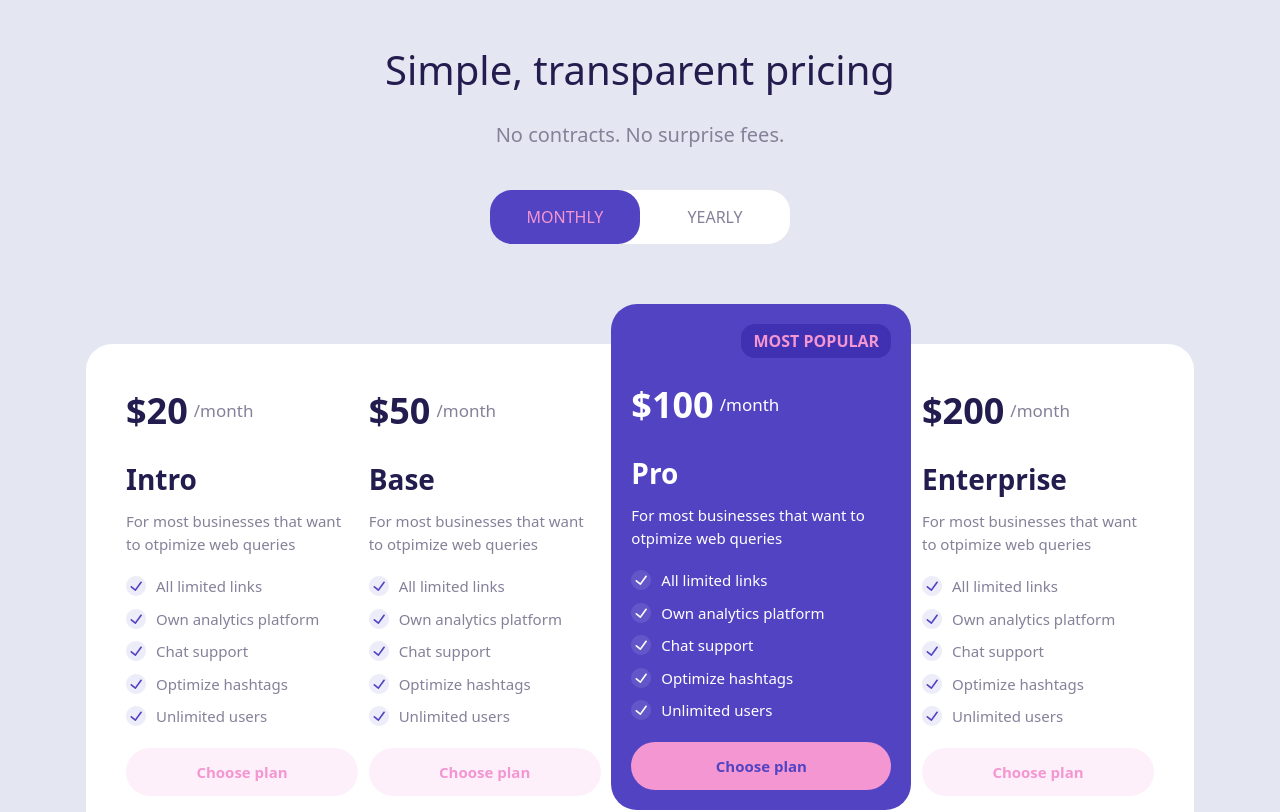
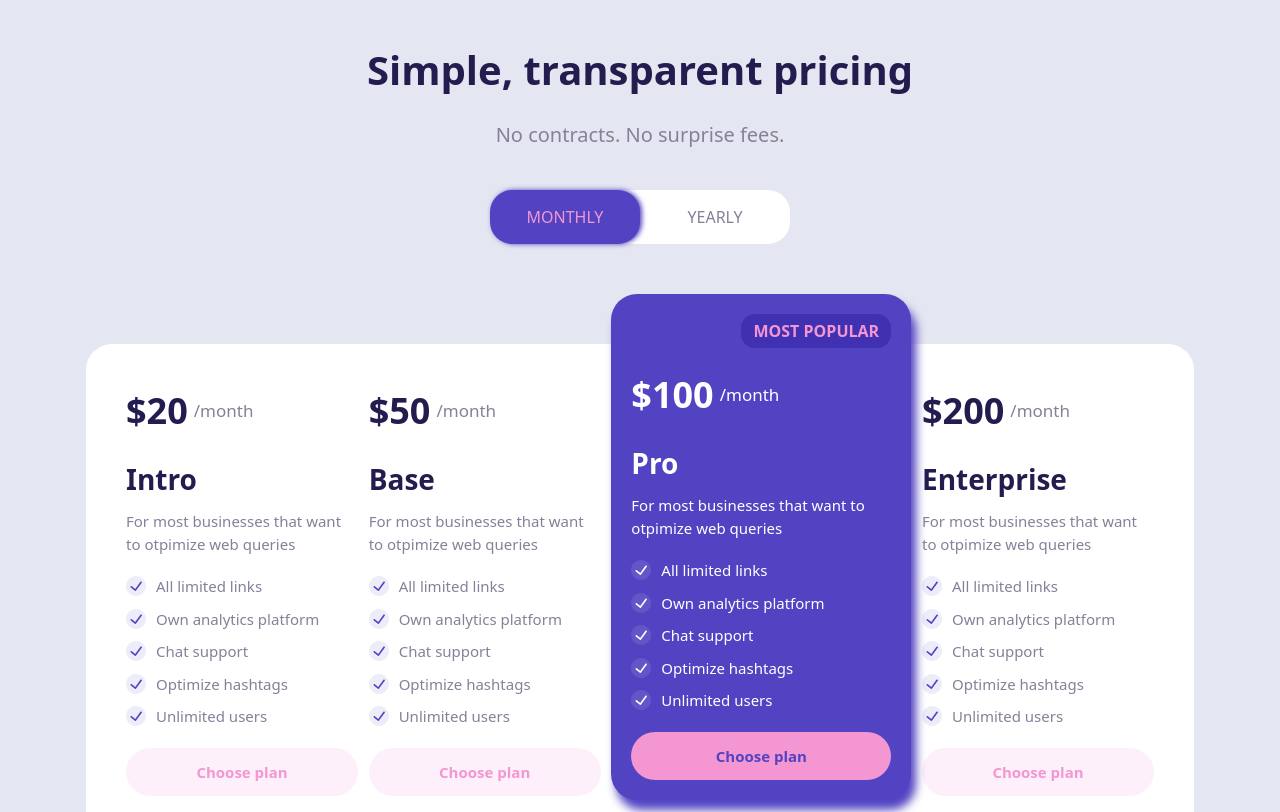
Before and after one commit to bhimadev/tailwindcss-html-ui, a plain HTML site: page 4/index.html in a window 1280 px wide. Shown: the top 812 px of the page. Drawn offline with nearby package versions, Linux system fonts and the light colour scheme.

Commit message:
designed

```diff
--- a/4/index.html
+++ b/4/index.html
@@ -28,20 +28,24 @@
   </head>
   <body class="bg-[#E4E6F1]">
     <div class="container">
-      <div class="flex flex-col items-center gap-[40px] py-[40px]">
+      <div
+        class="flex flex-col items-center gap-[20px] md:gap-[40px] py-[40px]"
+      >
         <!-- Heading   -->
-        <div class="flex flex-col gap-[20px]">
-          <div class="text-[40px] font-heavy text-[#231D4F]">
+        <div class="flex flex-col gap-[12px] md:gap-[20px]">
+          <div class="text-[24px] md:text-[40px] font-bold text-[#231D4F]">
             Simple, transparent pricing
           </div>
-          <div class="text-[20px] font-medium text-[#848199] text-center">
+          <div
+            class="text-[16px] md:text-[20px] font-medium text-[#848199] text-center"
+          >
             No contracts. No surprise fees.
           </div>
         </div>
         <!-- Tab   -->
         <div class="flex w-[300px] rounded-[22px] bg-white">
           <div
-            class="flex-1 py-[15px] rounded-[22px] text-center bg-[#5243C2] text-[#F496D1] drop-shadow-[#5243C2]/50"
+            class="flex-1 py-[15px] rounded-[22px] text-center bg-[#5243C2] text-[#F496D1] shadow-[2px_0px_5px_#5243c2]"
           >
             MONTHLY
           </div>
@@ -53,10 +57,12 @@
         </div>
         <!-- pricing cards-->
         <div
-          class="flex w-full rounded-[26px] mt-[60px] bg-white p-[40px] justify-between"
+          class="flex flex-col md:flex-row w-full gap-[40px] md:gap-[0] rounded-[26px] mt-[20px] md:mt-[60px] md:bg-white md:px-[40px] justify-between"
         >
           <!-- card 1  -->
-          <div class="flex flex-col gap-[20px] w-[232px]">
+          <div
+            class="flex flex-col gap-[20px] w-full bg-white p-[20px] md:p-0 rounded-[26px] md:rounded-0 md:w-[232px] md:pt-[40px]"
+          >
             <!-- price  -->
             <div class="flex items-center gap-[6px]">
               <div class="text-[36px] font-bold text-[#231D4F]">$20</div>
@@ -205,7 +211,9 @@
             </button>
           </div>
           <!-- card 2  -->
-          <div class="flex flex-col gap-[20px] w-[232px]">
+          <div
+            class="flex flex-col gap-[20px] w-full bg-white p-[20px] md:p-0 rounded-[26px] md:rounded-0 md:w-[232px] md:pt-[40px]"
+          >
             <!-- price  -->
             <div class="flex items-center gap-[6px]">
               <div class="text-[36px] font-bold text-[#231D4F]">$50</div>
@@ -355,7 +363,7 @@
           </div>
           <!-- card 3  -->
           <div
-            class="flex flex-col gap-[20px] w-[300px] relative top-[-80px] rounded-[26px] p-[20px] bg-[#5243C2]"
+            class="flex flex-col gap-[20px] w-full md:w-[300px] md:relative md:top-[-50px] rounded-[26px] p-[20px] bg-[#5243C2] md:shadow-[5px_10px_10px_#5243c2]"
           >
             <div class="flex justify-end">
               <div
@@ -512,7 +520,9 @@
             </button>
           </div>
           <!-- card 4  -->
-          <div class="flex flex-col gap-[20px] w-[232px]">
+          <div
+            class="flex flex-col gap-[20px] w-full bg-white p-[20px] md:p-0 rounded-[26px] md:rounded-0 md:w-[232px] md:pt-[40px]"
+          >
             <!-- price  -->
             <div class="flex items-center gap-[6px]">
               <div class="text-[36px] font-bold text-[#231D4F]">$200</div>
```
